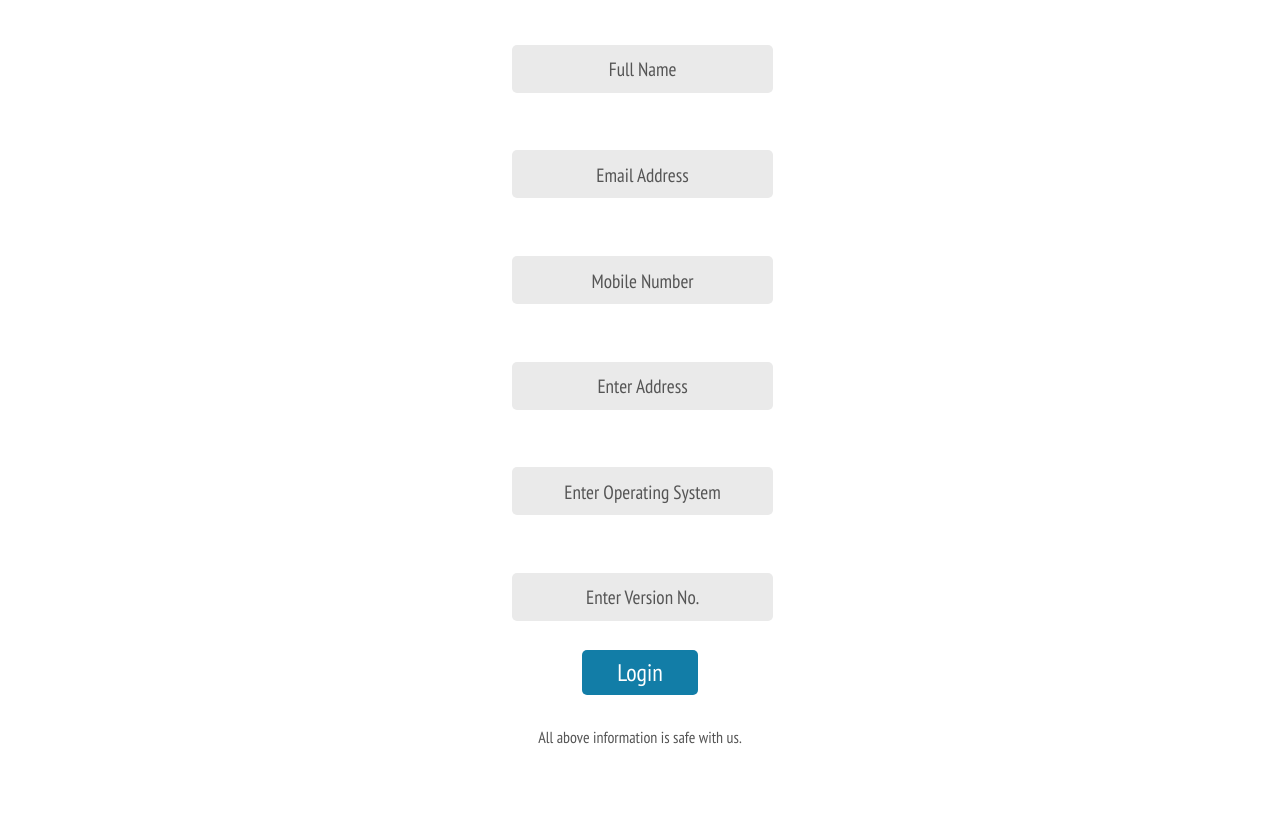
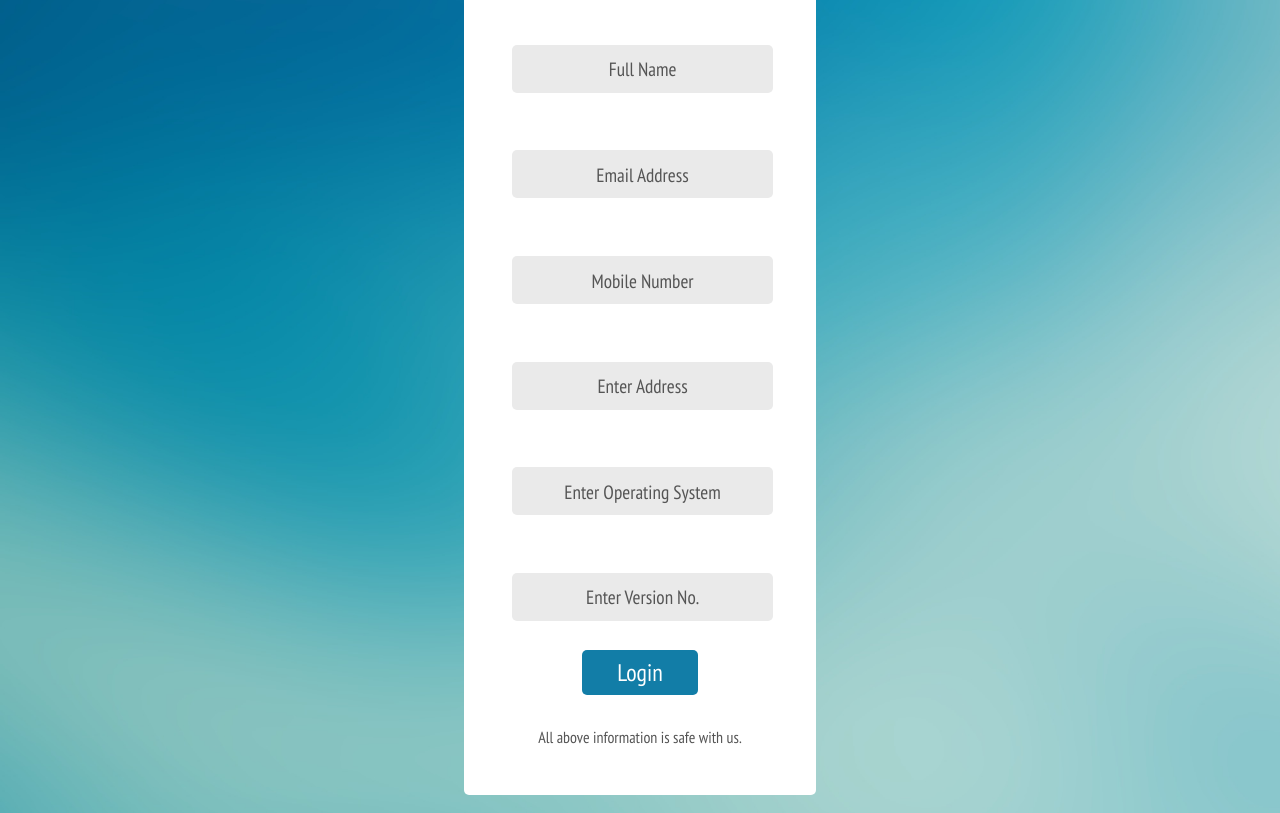
Before and after one commit to ni3kori/allrepair, a plain HTML site: page os.html in a window 1280 px wide. Shown: the part 308-1121 px from the top of the page. Drawn offline with Linux system fonts and the light colour scheme.

Commit message:
Update style.css

```diff
--- a/style.css
+++ b/style.css
@@ -1,10 +1,4 @@
-/*--
-Author: W3layouts
-Author URL: http://w3layouts.com
-License: Creative Commons Attribution 3.0 Unported
-License URL: http://creativecommons.org/licenses/by/3.0/
---*/
-/* reset */
+
 html,body,div,span,applet,object,iframe,h1,h2,h3,h4,h5,h6,p,blockquote,pre,a,abbr,acronym,address,big,cite,code,del,dfn,em,img,ins,kbd,q,s,samp,small,strike,strong,sub,sup,tt,var,b,u,i,dl,dt,dd,ol,nav ul,nav li,fieldset,form,label,legend,table,caption,tbody,tfoot,thead,tr,th,td,article,aside,canvas,details,embed,figure,figcaption,footer,header,hgroup,menu,nav,output,ruby,section,summary,time,mark,audio,video{margin:0;padding:0;border:0;font-size:100%;font:inherit;vertical-align:baseline;}
 article, aside, details, figcaption, figure,footer, header, hgroup, menu, nav, section {display: block;}
 ol,ul{list-style:none;margin:0px;padding:0px;}
@@ -29,7 +23,7 @@ img{max-width:100%;}
 /*end reset*/
 body{
 	font-family: 'PT Sans Narrow', sans-serif;
-	 background: url(../images/banner1.jpg) no-repeat;
+	 background: url(banner1.jpg) no-repeat;
     background-size: cover;
     -webkit-background-size: cover;
     -moz-background-size: cover;
```
